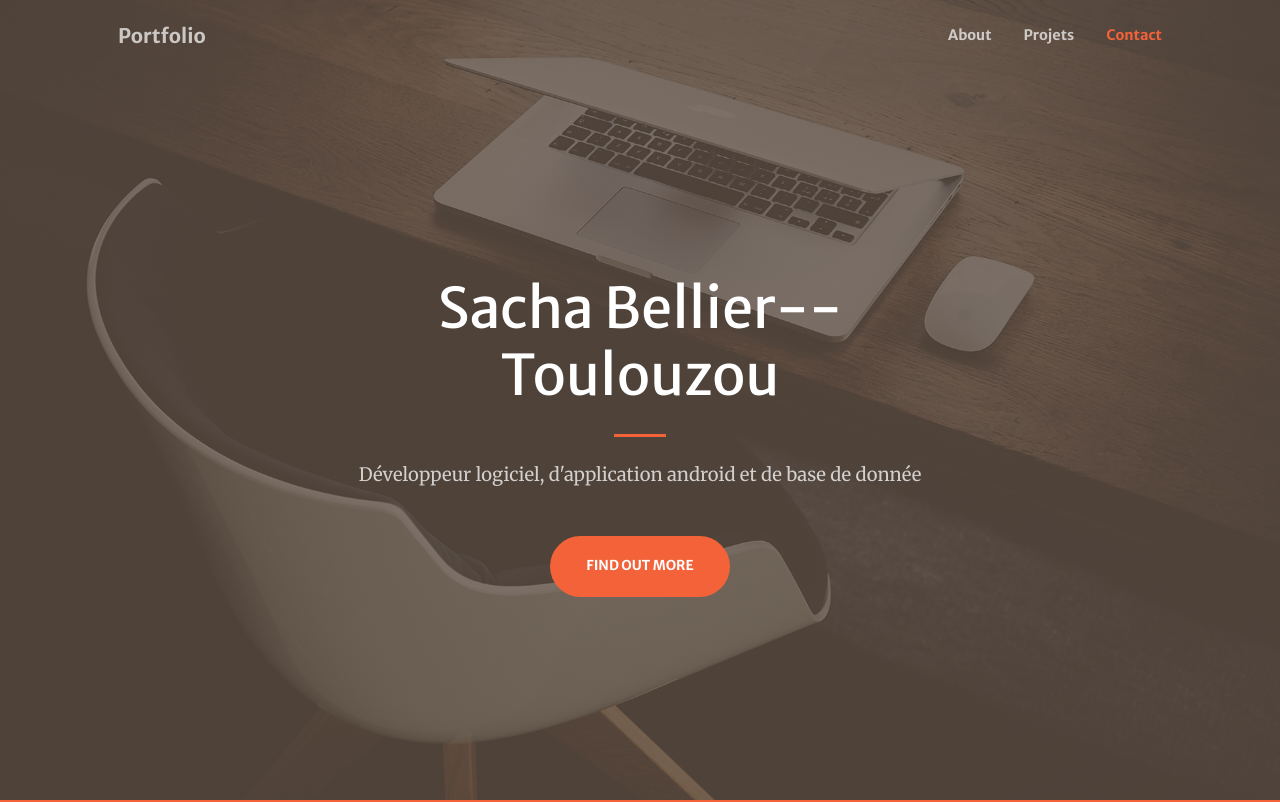
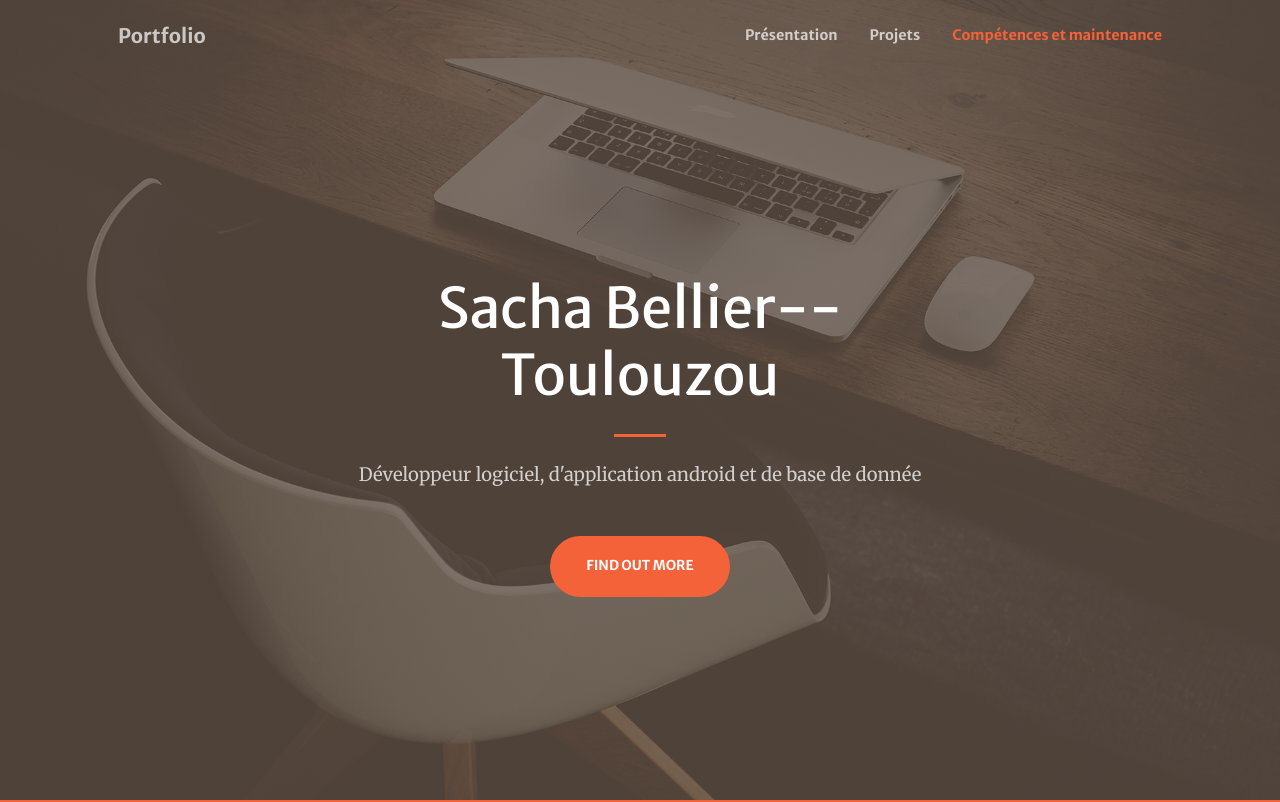
Before and after one commit to sachabt/sachabt.github.io, a plain HTML site: page index.html in a window 1280 px wide. Shown: the top 802 px of the page. Drawn offline with nearby package versions, Linux system fonts and the light colour scheme; some packages are replaced by stand-ins of ours; a script that the page names is missing.

Commit message:
Update index.html

```diff
--- a/index.html
+++ b/index.html
@@ -31,9 +31,9 @@
                 aria-label="Toggle navigation"><span class="navbar-toggler-icon"></span></button>
             <div class="collapse navbar-collapse" id="navbarResponsive">
                 <ul class="navbar-nav ms-auto my-2 my-lg-0">
-                    <li class="nav-item"><a class="nav-link" href="#about">About</a></li>
+                    <li class="nav-item"><a class="nav-link" href="#about">Présentation</a></li>
                     <li class="nav-item"><a class="nav-link" href="#services">Projets</a></li>
-                    <li class="nav-item"><a class="nav-link" href="#contact">Contact</a></li>
+                    <li class="nav-item"><a class="nav-link" href="#contact">Compétences et maintenance</a></li>
                 </ul>
             </div>
         </div>
```
